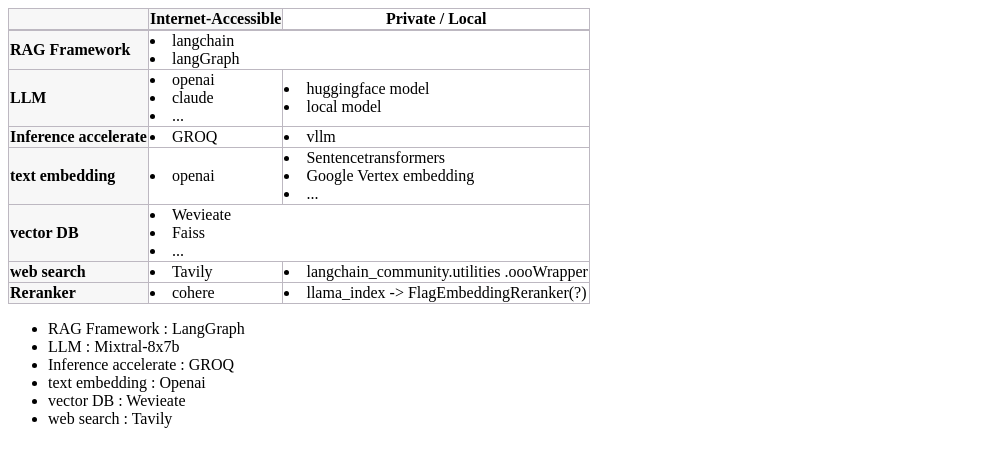
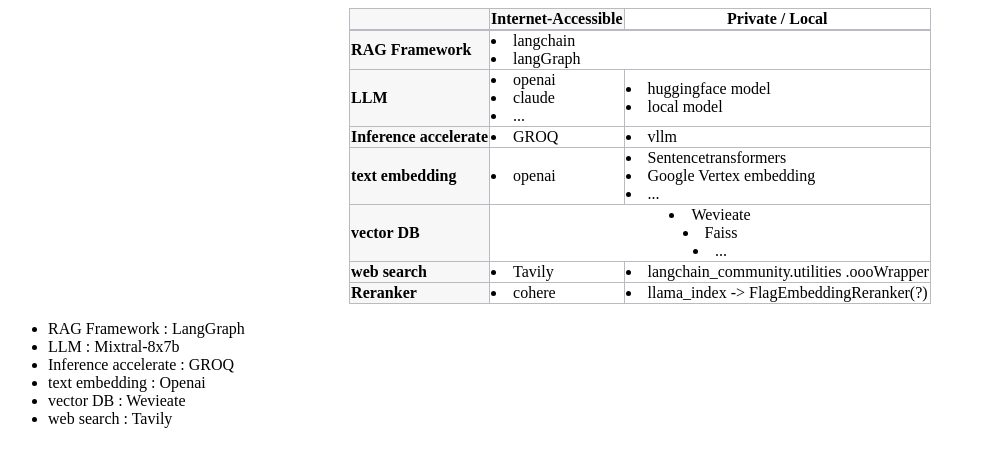
Before and after one commit to finddme/finddme.github.io, a Jekyll site: the page built from _posts/2024-07-01-self_ref_rag.md, in a window 1280 px wide. Shown: the top 467 px of the page, without its empty margins (0-986 px from the left). Built offline with Jekyll 4.4.1, drawn with Linux system fonts in a browser that asks for light colours.

Commit message:
Update 2024-07-01-self_ref_rag.md

```diff
--- a/_posts/2024-07-01-self_ref_rag.md
+++ b/_posts/2024-07-01-self_ref_rag.md
@@ -38,7 +38,7 @@
     </style>
    </head>
    <body>
-     <table style="border-collapse:collapse">
+     <table style="border-collapse:collapse" align=center>
        <tr>
          <th class="line4" bgcolor="#F8F7F9"> </th>
          <th class="line4" bgcolor="#F8F7F9">Internet-Accessible</th><th class="line2" bgcolor="#F8F7F9">Private / Local </th>
@@ -84,7 +84,7 @@
        </tr>
        <tr>
          <td class="line3"><strong>vector DB</strong></td>
-         <td class="line" colspan="2">
+         <td class="line" colspan="2" align=center>
            <li>Wevieate</li>
            <li>Faiss</li>
            <li>...</li>
```
